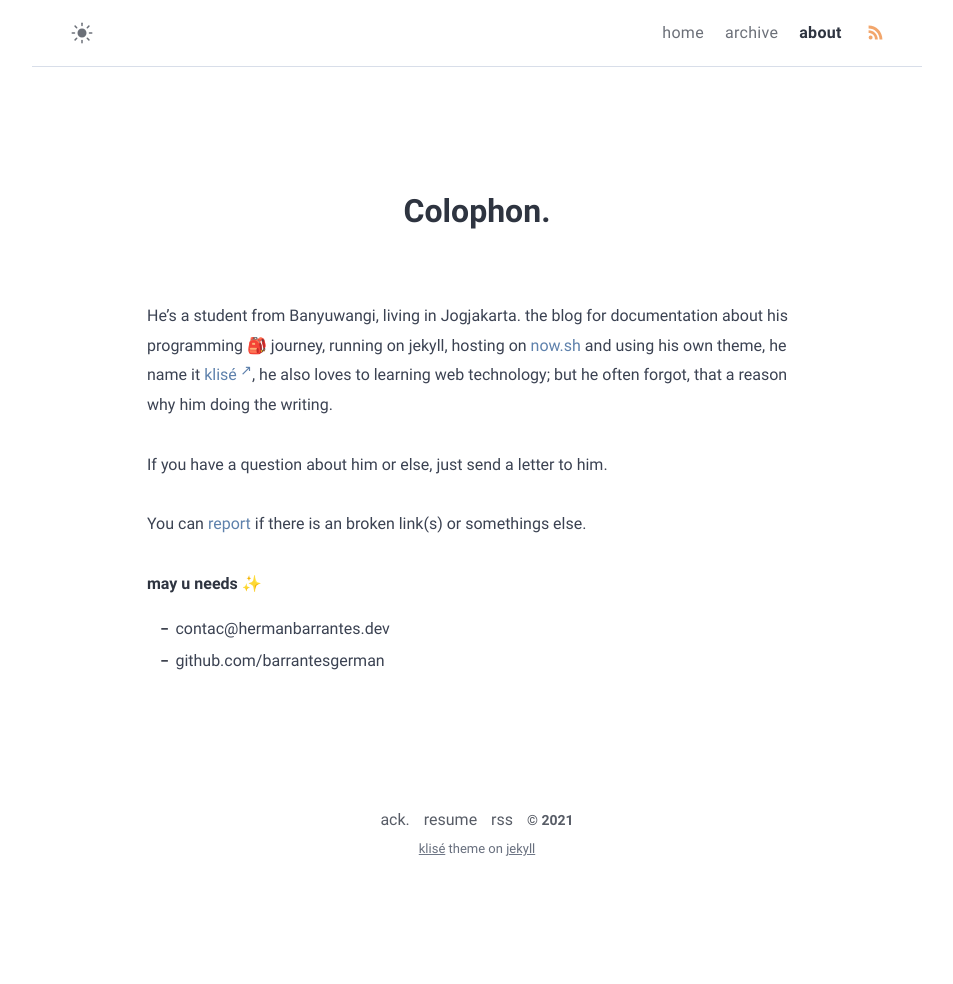
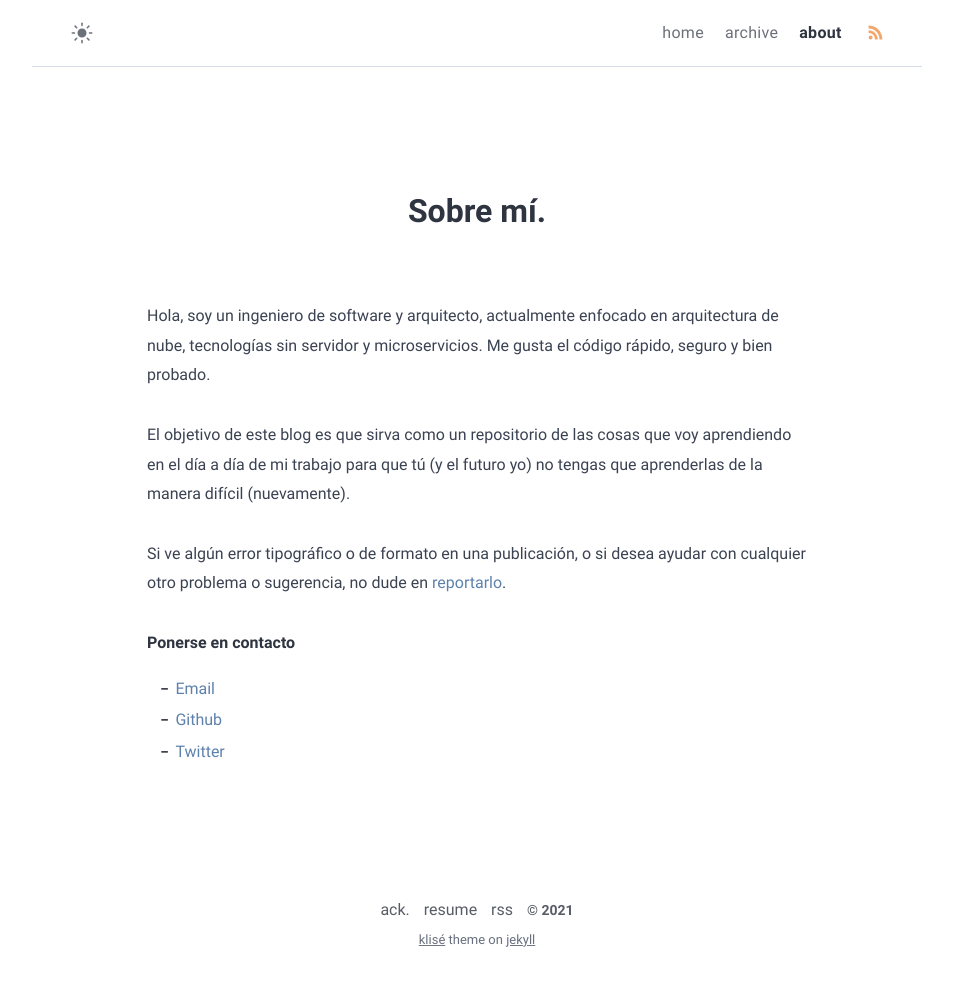
Before and after one commit to barrantesgerman/blog, a Jekyll site: the page built from about.md, in a window 1280 px wide. Shown: the whole page, without its empty margins (163-1116 px from the left). Built offline with Jekyll 4.4.1, drawn with Linux system fonts in a browser that asks for light colours; before the commit the page ends 900 px from its top, so only the background shows below that.

Commit message:
Actualización de información del autor (#18)
* Actualización de información del autor
* Actualización de Readme
* Actualización imagen de https://ogp.me/

```diff
--- a/_config.yml
+++ b/_config.yml
@@ -1,7 +1,8 @@
 # Site settings
 title: Herman Barrantes # site title
 description: >- # site description
-  Blog personal de Herman Barrantes sobre Java, Linux, Tecnología y Cultura Geek.
+  Blog personal de Herman Barrantes sobre desarrollo de software,
+  sistemas operativos, tecnología y cultura geek.
 lang: es-CR # default lang
 timezone: America/Costa_Rica # set your timezone
 image: assets/img/ogp.png # This image used for Open Graph more info https://ogp.me/
@@ -12,12 +13,13 @@ mode: light # default theme "dark" | "light"
 author:
   name: Herman Barrantes # author name
   bio: >- # tell to the world
-    Desarrollador de Software
+    Ingeniero de software y arquitecto, actualmente enfocado en
+    arquitectura de nube, tecnologías sin servidor y microservicios.
   username: barrantesgerman # general username
   github: barrantesgerman # github username
   twitter: barrantesgerman # twitter username
   facebook: hermanbarrantes # facebook username
-  email: contac@hermanbarrantes.dev # email adress
+  email: barrantesgerman@gmail.com # email adress
   avatar: /assets/img/avatar.jpg # change with your own avatar
 
 # URL settings
--- a/about.md
+++ b/about.md
@@ -1,18 +1,19 @@
 ---
-title: Colophon
+title: Sobre mí
 permalink: /about/
 layout: page
-excerpt: Hello peeps, I'm student of computer science from Banyuwangi, living in Jogjakarta. This blog for documentation about my programming journey, running on jekyll, hosting on netlify and using my own simple theme.
+excerpt: Hola, soy un ingeniero de software y arquitecto, actualmente enfocado en arquitectura de nube, tecnologías sin servidor y microservicios.
 comments: false
 ---
 
-He's a student from Banyuwangi, living in Jogjakarta. the blog for documentation about his programming 🎒 journey, running on jekyll, hosting on [now.sh](http://now.sh) and using his own theme, he name it <a href="https://github.com/piharpi/jekyll-klise" target="_blank" rel="noopener">klisé</a>, he also loves to learning web technology; but he often forgot, that a reason why him doing the writing.
+Hola, soy un ingeniero de software y arquitecto, actualmente enfocado en arquitectura de nube, tecnologías sin servidor y microservicios. Me gusta el código rápido, seguro y bien probado.
 
-If you have a question about him or else, just send a letter to him.
+El objetivo de este blog es que sirva como un repositorio de las cosas que voy aprendiendo en el día a día de mi trabajo para que tú (y el futuro yo) no tengas que aprenderlas de la manera difícil (nuevamente).
 
-You can [report](http://github.com/piharpi/jekyll-klise/issues/new) if there is an broken link(s) or somethings else.
+Si ve algún error tipográfico o de formato en una publicación, o si desea ayudar con cualquier otro problema o sugerencia, no dude en [reportarlo](https://github.com/{{ site.author.github }}/blog/issues/new).
 
-**may u needs ✨**
+**Ponerse en contacto**
 
-- {{ site.author.email }}
-- github.com/{{ site.author.github }}
+- [Email](mailto:{{ site.author.email }})
+- [Github](https://github.com/{{ site.author.github }})
+- [Twitter](https://twitter.com/{{ site.author.twitter }})
```
Also changed, not shown: README.md, assets/img/ogp.png.
